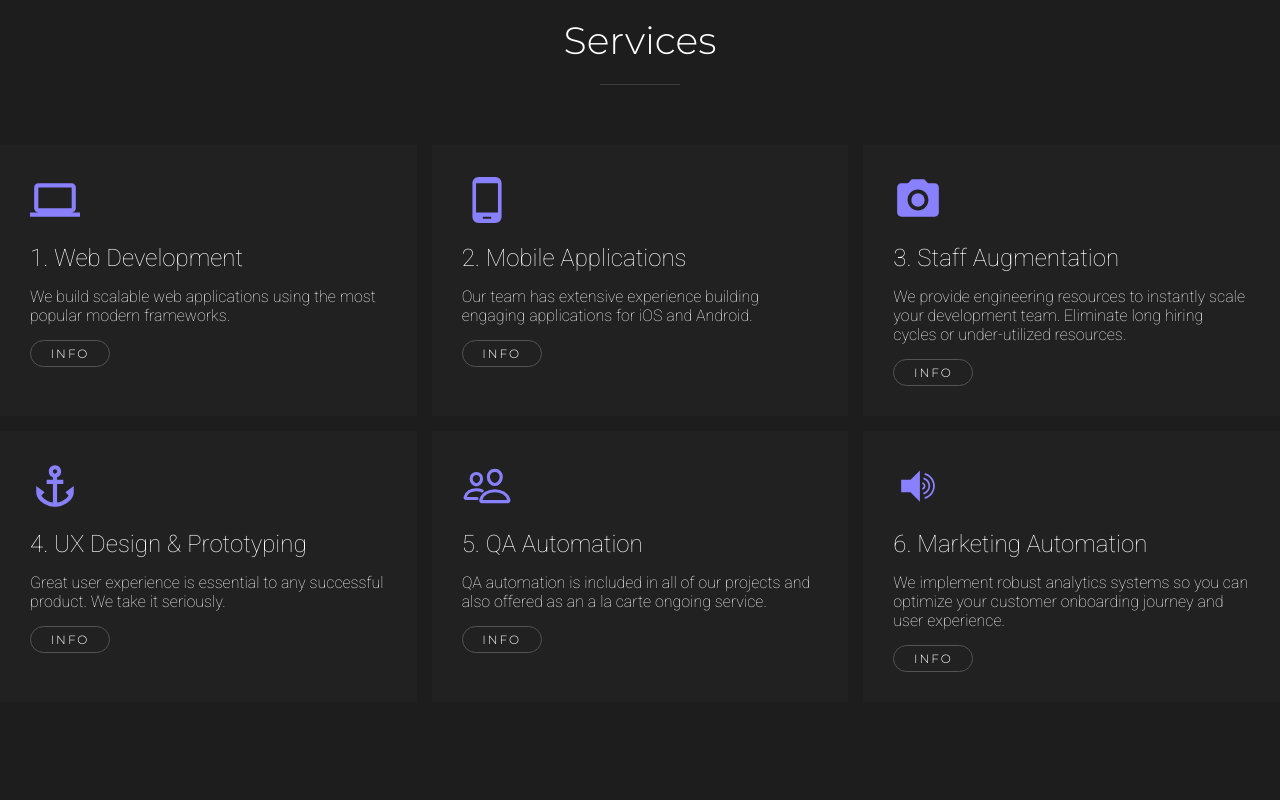
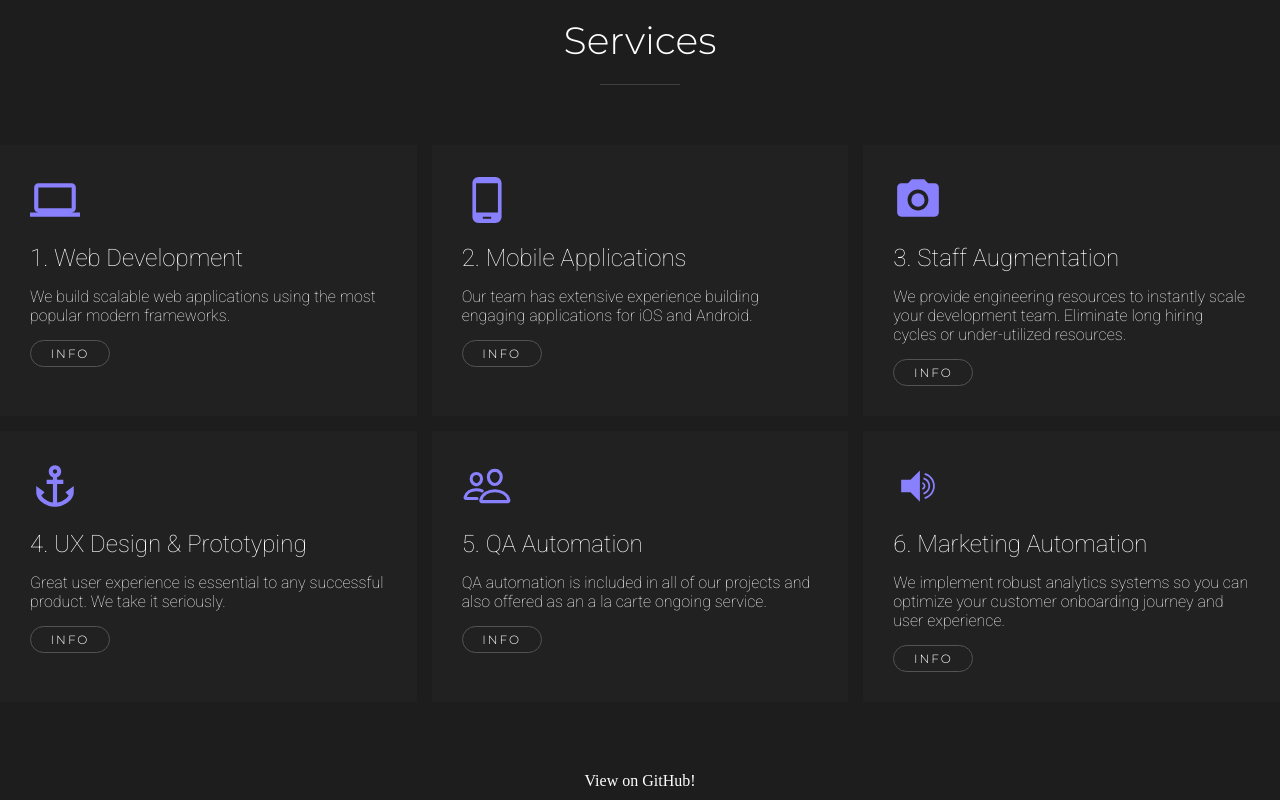
Before and after one commit to arthurolmos/scrumlaunch-clone, a React (Create React App) app: page / in a window 1280 px wide. Shown: the part 1733-2533 px from the top of the page. Before the commit the page ends 2495 px from the top, so only its background shows below. Built offline with nearby package versions, Linux system fonts and the light colour scheme.

Commit message:
Changed site name and added github

```diff
--- a/public/index.html
+++ b/public/index.html
@@ -34,7 +34,7 @@
       href="https://cdnjs.cloudflare.com/ajax/libs/slick-carousel/1.6.0/slick-theme.min.css"
     />
 
-    <title>React App</title>
+    <title>ScrumLaunch Clone</title>
   </head>
   <body>
     <noscript>You need to enable JavaScript to run this app.</noscript>
--- a/src/App.tsx
+++ b/src/App.tsx
@@ -22,6 +22,29 @@ function App() {
         <Testimonials />
 
         <Services />
+
+        <div
+          style={{
+            display: "flex",
+            flexDirection: "row",
+            alignItems: "center",
+            justifyContent: "center",
+            padding: 10,
+          }}
+        >
+          <a
+            style={{
+              color: "white",
+              textDecoration: "none",
+              textAlign: "center",
+            }}
+            href="https://github.com/arthurolmos/scrumlaunch-clone"
+            target="_blank"
+            rel="noreferrer"
+          >
+            View on GitHub!
+          </a>
+        </div>
       </MenuProvider>
     </div>
   );
```
